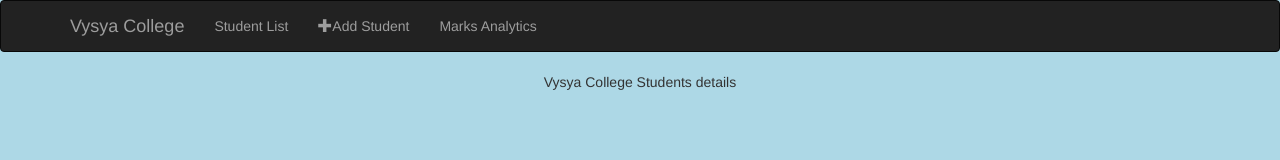
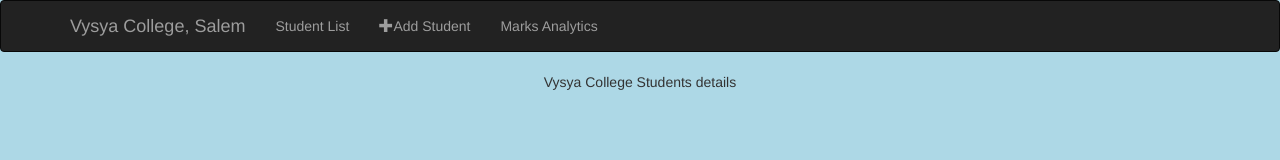
Before and after one commit to sumaneshm/AngularJS, a plain HTML site: page PluralSightAngularJSLineOfBusinessApp/Index.html in a window 1280 px wide. Drawn offline with Linux system fonts and the light colour scheme.

Commit message:
updating the file

```diff
--- a/PluralSightAngularJSLineOfBusinessApp/Index.html
+++ b/PluralSightAngularJSLineOfBusinessApp/Index.html
@@ -39,7 +39,7 @@
 
     <nav class="navbar navbar-inverse">
         <div class="container">
-            <a class="navbar-brand" ui-sref="home">Vysya College</a>
+            <a class="navbar-brand" ui-sref="home">Vysya College, Salem</a>
             <div class="navbar-header">
                 <button type="button" class="navbar-toggle" data-toggle="collapse" data-target=".navbar-collapse">
                     <span class="sr-only">Toggle navigation</span>
```
